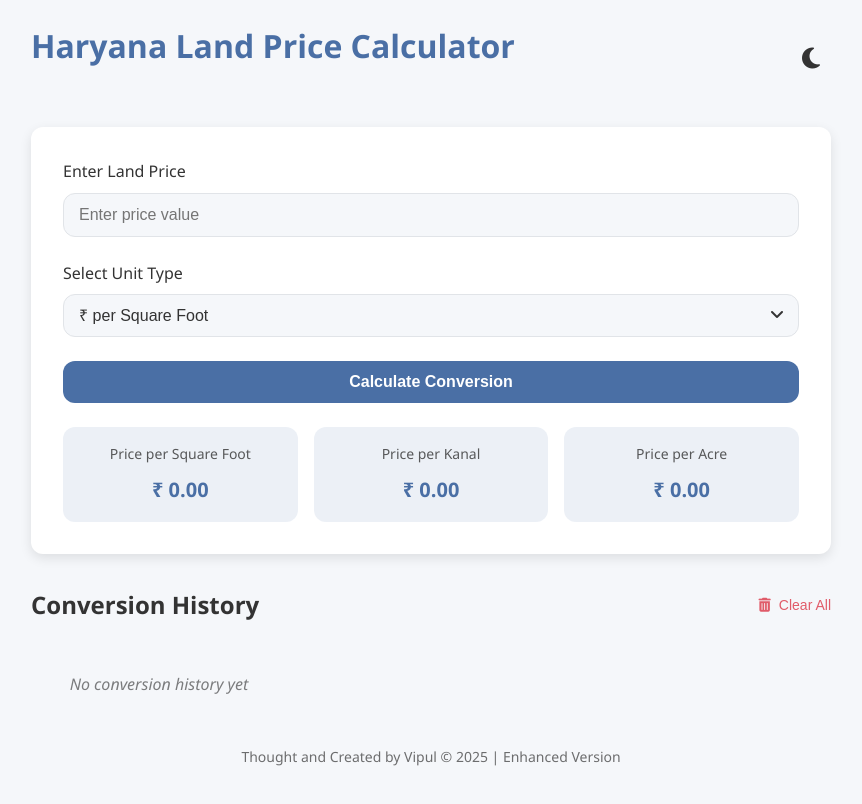
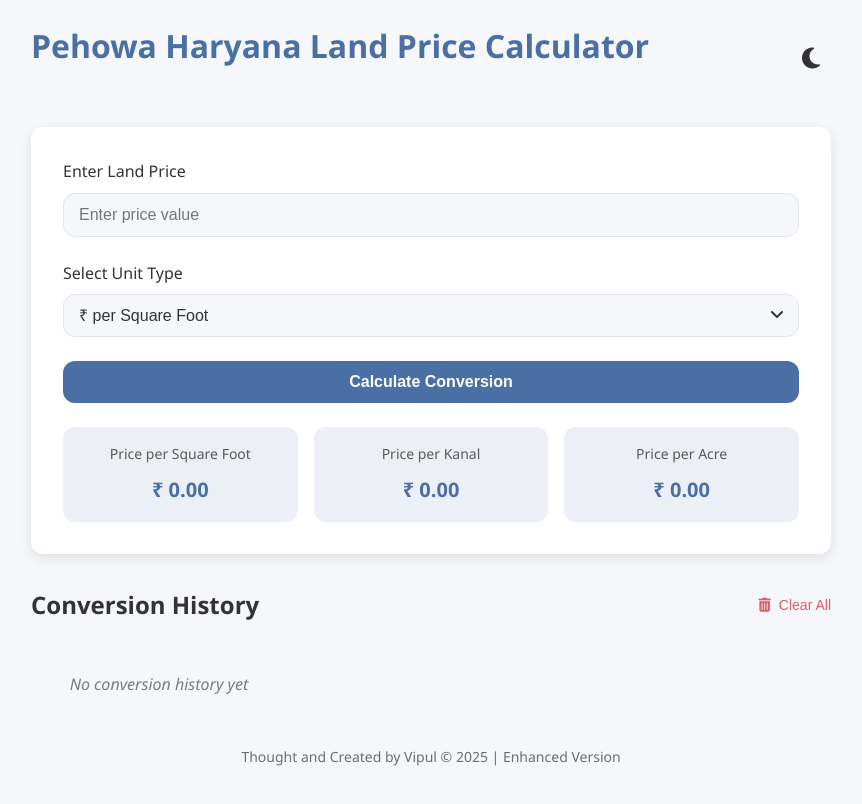
Before and after one commit to anandvip/landsale-calc, a plain HTML site: page index.html in a window 1280 px wide. Shown: the whole page, without its empty margins (209-1071 px from the left). Drawn offline with Linux system fonts and the light colour scheme.

Commit message:
Update index.html

```diff
--- a/index.html
+++ b/index.html
@@ -422,7 +422,7 @@
 <body>
     <div class="container">
         <header>
-            <h1>Haryana Land Price Calculator</h1>
+            <h1>Pehowa Haryana Land Price Calculator</h1>
             <button class="theme-toggle" id="themeToggle" aria-label="Toggle dark mode">
                 <i class="fas fa-moon"></i>
             </button>
```
